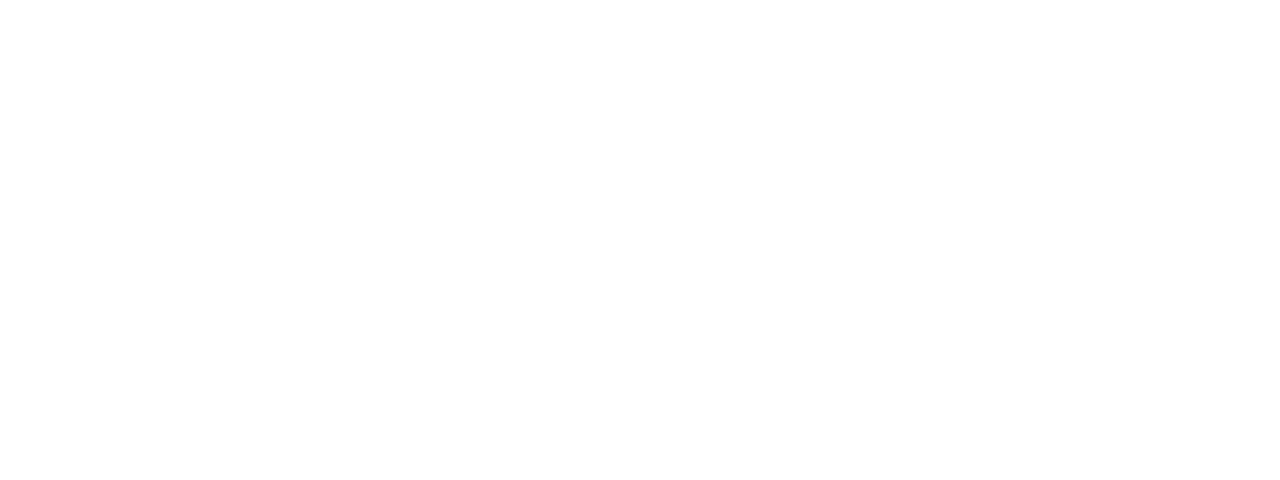
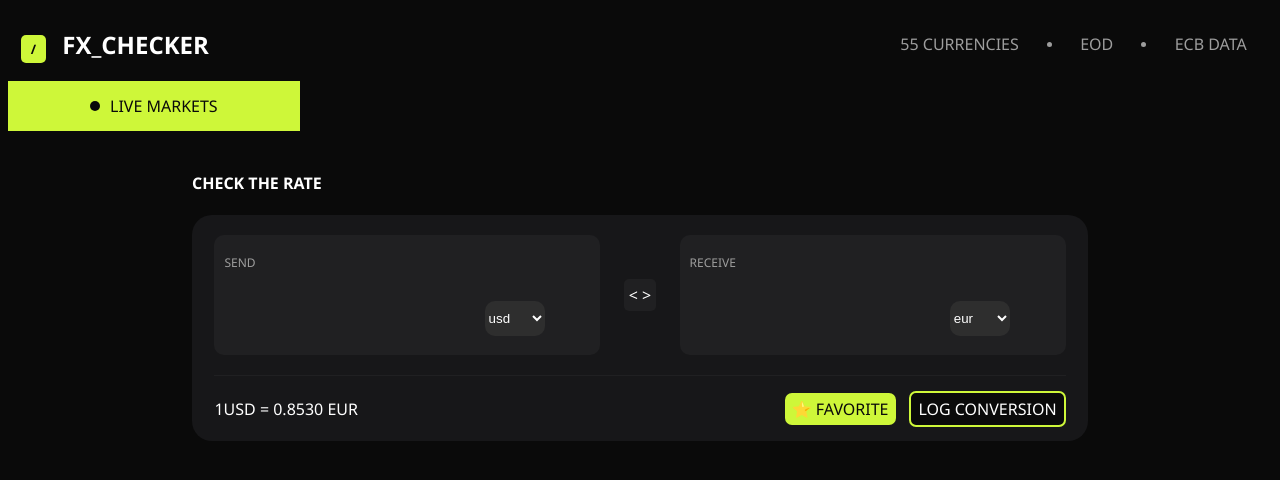
Before and after one commit to Tochukwu-1/fx-converter, a React (Vite) app: page / in a window 1280 px wide. Shown: the top 480 px of the page. Built offline with nearby package versions, Linux system fonts and the light colour scheme.

Commit message:
Day2: setting up of the stucturing and styling of receive and send input for the rate

```diff
--- a/src/App.css
+++ b/src/App.css
@@ -0,0 +1,80 @@
+body{
+  background-color: #0A0A0A;
+  color: #fff;
+  font-family: 'Segoe UI', Tahoma, Geneva, Verdana, sans-serif, Courier, monospace;
+}
+section{
+  width: 70vw;
+  margin: 20px auto 0;
+}
+.heading .top{
+  display: flex;
+  flex-direction: row;
+  justify-content: space-between;
+  align-items: center;
+  width: 98%;
+  margin: 0 auto;
+
+}
+
+.dot{
+  height: 5px;
+  width: 5px;
+  border-radius: 50%;
+  background-color: #9D9D9D;
+  margin: 0 3px;
+}
+h4 .dot{
+  height: 10px;
+  width: 10px;
+  margin: 0 10px 0 0;
+  background-color: #0A0A0A;
+
+}
+.top .topRight{
+  display: flex;
+  width: 30%;
+  height: 100%;
+  align-items: center;
+  justify-content: space-around;
+  color: #9D9D9D;
+
+}
+.top h2 span{
+  background-color: #CEF739;
+  font-weight: bold;
+  color: #0A0A0A;
+  font-size: small;
+  padding: 5px 10px;
+  border-radius: 5px;
+  margin-right: 10px;
+  transform: rotate(10deg);
+}
+
+
+
+
+
+
+
+.heading .bottom{
+  display: flex;
+  flex-direction: row;
+  width: 100%;
+  height: 50px;
+  align-items: center;
+}
+marquee{
+  border-top: 2px solid #0A0A0A;
+  border-bottom: 2px solid #0A0A0A;
+}
+.heading .bottom h4{
+  display: flex;
+  width: 30%;
+  height: 100%;
+  align-items: center;
+  justify-content: center;
+  background-color: #CEF739;
+  font-weight: 500;
+  color: #0A0A0A;
+}
--- a/src/App.jsx
+++ b/src/App.jsx
@@ -8,9 +8,11 @@
 
   return (
     <div className="App">
-
-      <Header />
-      <AppMain />
+      <Heading />
+      <section>
+        <Header />
+        <AppMain />
+      </section>
       <Footer />
     </div>
   )
--- a/src/Header.jsx
+++ b/src/Header.jsx
@@ -1,11 +1,41 @@
 // import React from "react"
-
+import "./css/header.css"
 
 function Header() {
 
   return (
     <header className="header">
-
+        <div className="checkRate"><h4>CHECK THE RATE</h4></div>
+        <div className="inputFrame">
+          <div className="inputs">
+            <div className="input">
+              <label htmlFor="send">SEND</label>
+              <div className="sendInput">
+                <input type="text" id="send" />
+                <select name="currency" id="">
+                  <option value="usd">usd</option>
+                </select>
+              </div>
+            </div>
+            <div className="swap">&lt; &gt;</div>
+            <div className="input">
+              <label htmlFor="receive">RECEIVE</label>
+              <div className="receiveInput">
+                <input type="text" id="receive" />
+                <select name="currency" id="">
+                  <option value="eur">eur</option>
+                </select>
+              </div>
+            </div>
+          </div>
+          <div className="accessories">
+            <div className="rate">1USD = 0.8530 EUR</div>
+            <div className="favoriteAndLog">
+              <div className="favorite">⭐ FAVORITE</div>
+              <div className="log">LOG CONVERSION</div>
+            </div>
+          </div>
+        </div>
     </header>
   )
 }
--- a/src/Heading.jsx
+++ b/src/Heading.jsx
@@ -3,6 +3,20 @@
 function Heading() {
   return (
     <div className="heading">
+        <div className="top">
+            <h2><span>/</span> FX_CHECKER</h2>
+            <div className="topRight">
+                <span>55 CURRENCIES</span>
+                <div className="dot"></div>
+                <span>EOD</span>
+                <div className="dot"></div>
+                <span>ECB DATA</span>
+            </div>
+        </div>
+        <div className="bottom">
+        <h4><div className="dot"></div>LIVE MARKETS</h4>
+        <marquee behavior="" direction="left-to-right">Lorem ipsum dolor sit amet, consectetur adipisicing elit. Porro, mollitia.</marquee>
+        </div>
     </div>
   )
 }
--- /dev/null
+++ b/src/css/header.css
@@ -0,0 +1,99 @@
+.header{
+    width: 100%;
+}
+
+.inputFrame{
+    width: 100%;
+    margin: 0 auto;
+    background-color: #171719;
+    border-radius: 20px;
+}
+.inputs{
+    justify-content: space-between;
+    width: 95%;
+    margin: 0 auto;
+    align-items: center;
+}
+.inputs label{
+    color: #9D9D9D;
+    font-size: 12px;
+}
+
+.header, .header .inputFrame{
+    display: flex;
+    flex-direction: column;
+}
+.header .inputs, .accessories, .favoriteAndLog{
+    display: flex;
+}
+.input{
+    background-color: #202022;
+    height: 100px;
+    width: 43%;
+    border-radius: 10px;
+    padding: 10px;
+    margin-top: 15px;
+    display: flex;
+    flex-direction: column;
+    justify-content: space-around;
+    margin: 20px 0;
+}
+.swap{
+    background-color: #202022;
+    padding: 5px;
+    border-radius: 5px;
+}
+input{
+    outline: none;
+    background-color: transparent;
+    border: none;
+    height: 100%;
+    font-size: 30px;
+    width: 70%;
+}
+.sendInput, .receiveInput{
+    height: 50%;
+}
+.sendInput *, .receiveInput *{
+    color: white;
+}
+.receiveInput input{
+    color: #CEF739;
+}
+select[name=currency]{
+    background-color: #2E2E2E;
+    height: 70%;
+    width: 60px;
+    border-radius: 10px;
+    border: none;
+}
+.accessories{
+    border-top: 1px solid #202022;
+    justify-content: space-between;
+    width: 95%;
+    margin: 0 auto;
+    align-items: center;
+    height: 65px;
+}
+.favoriteAndLog{
+    width: 33%;
+    justify-content: space-between;
+    align-items: center;
+    height: 100%;
+
+}
+.favorite{
+    background-color: #CEF739;
+    padding: 5px 7px;
+    border-radius: 7px;
+    color: #0A0A0A;
+    font: bold 44px;
+
+}
+.log{
+    background-color: #0A0A0A;
+    padding: 5px 7px;
+    border: 2px solid #CEF739;
+    border-radius: 7px;
+
+}
```
